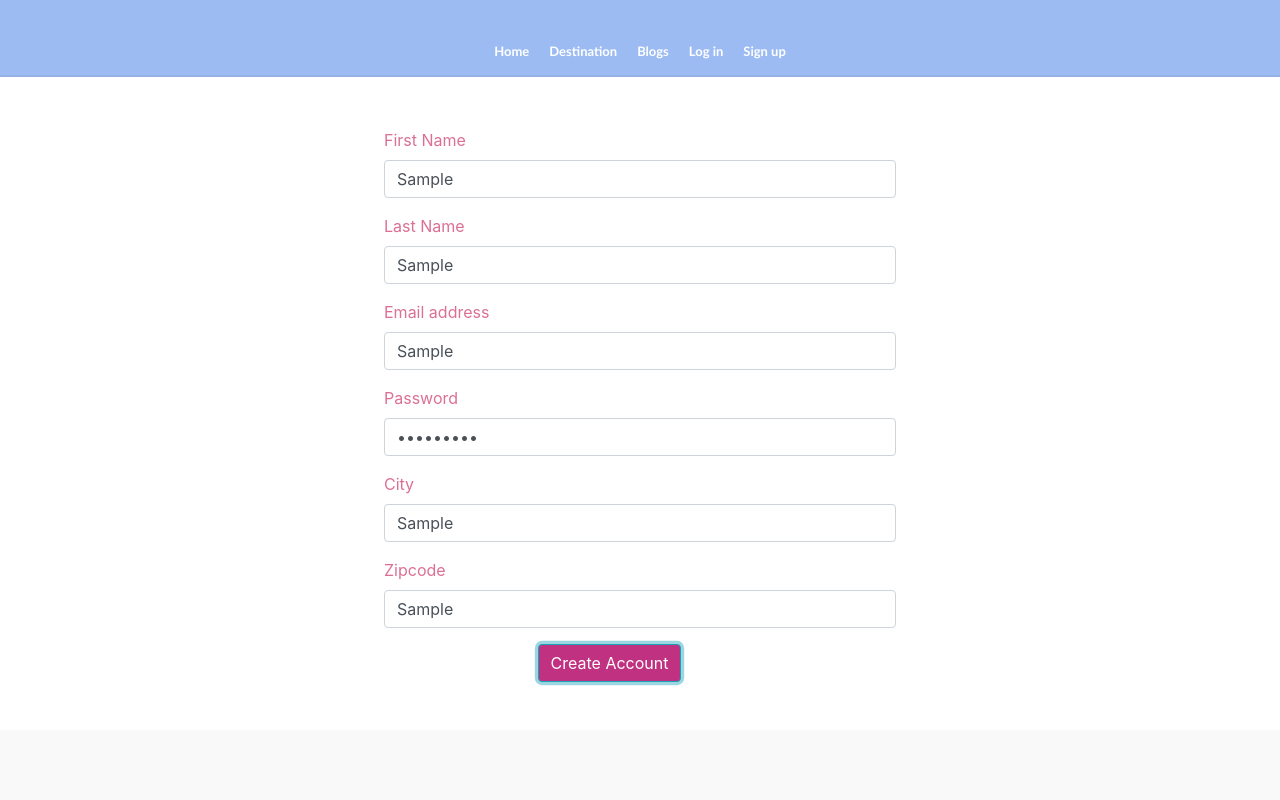
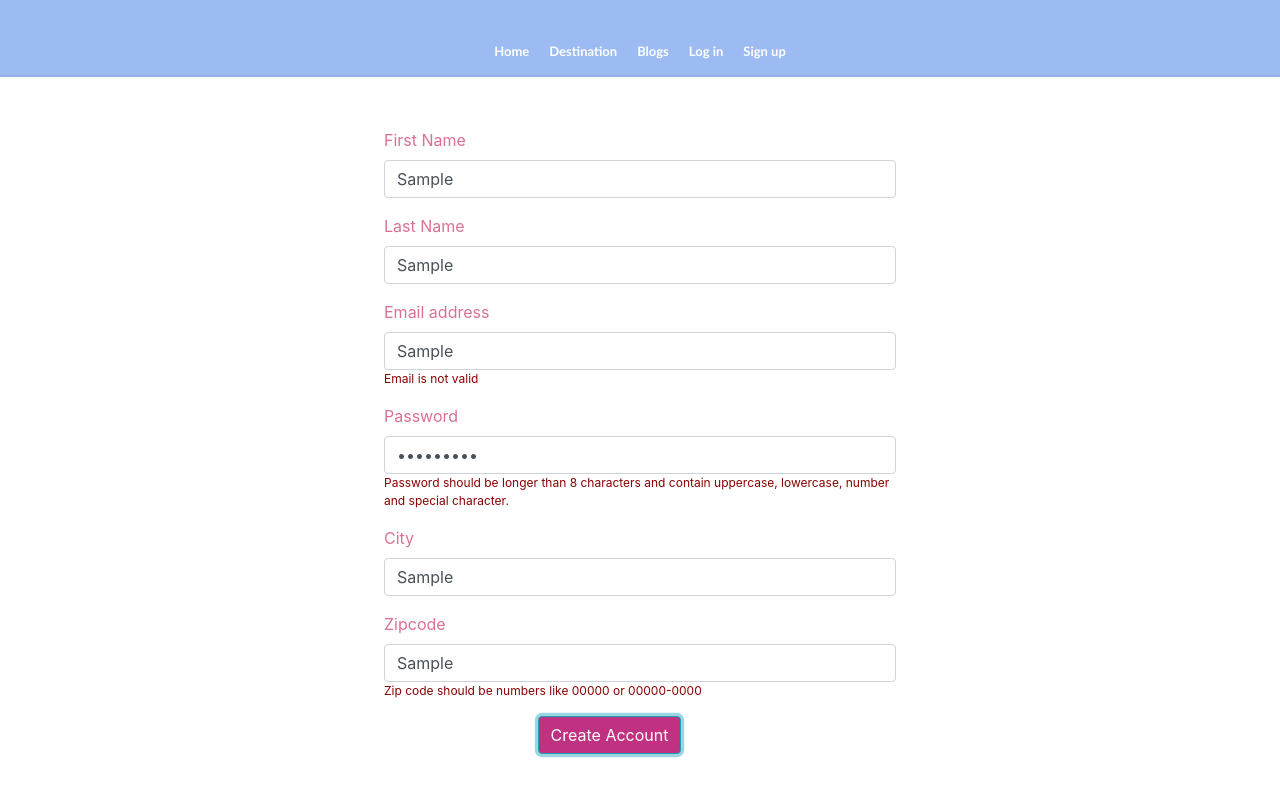
Before and after one commit to DD-HAREKAZE/FinalProject_WebDesign, an Angular app in the folder assignment9/: page /signup in a window 1280 px wide. Both pictures are taken after typing "Sample", "Sample", "Sample", "Sample123", "Sample", "Sample" into the empty fields and a click on the button "Create Account". Shown: the top 800 px of the page. Built offline with nearby package versions, Linux system fonts and the light colour scheme.

Commit message:
8.sign up validation html

```diff
--- a/assignment9/src/app/signup/signup.component.css
+++ b/assignment9/src/app/signup/signup.component.css
@@ -13,3 +13,8 @@
   background-color: #c13181;
   color: white;
 }
+
+.help-block {
+  font-size: 12px;
+  color:darkred;
+}
--- a/assignment9/src/app/signup/signup.component.html
+++ b/assignment9/src/app/signup/signup.component.html
@@ -1,42 +1,57 @@
 <app-header></app-header>
 
 
-<form [formGroup]= "registerForm" (ngSubmit)="creteUser()" class = "signupForm">
+<form [formGroup]= "registerForm" (ngSubmit)="creteUser()" class = "signupForm" >
 
   <div class="form-group" id = "first">
     <label for="firstName">First Name</label>
     <input formControlName="firstName" class="form-control" type="text" name="firstName" id="firstName"
            placeholder="" [(ngModel)]="firstName"/>
+    <div *ngIf="submitted && f.firstName.errors" class = "help-block">
+      <div *ngIf="f.firstName.errors.required">First Name is required</div>
+  </div>
   </div>
 
   <div class="form-group">
     <label for="lastName">Last Name</label>
     <input formControlName="lastName" class="form-control" class="form-control" type="text" name="lastName" id="lastName"
            placeholder="" [(ngModel)]="lastName"/>
+    <div *ngIf="submitted && f.lastName.errors" class = "help-block">
+      <div *ngIf="f.lastName.errors.required">Last Name is required</div>
+    </div>
   </div>
 
   <div class="form-group">
     <label for="userName">Email address</label>
     <input formControlName="userName" class="form-control" type="text" name="userName" id="userName"
            placeholder="" [(ngModel)]="userName"/>
+    <div *ngIf="submitted && f.userName.errors" class = "help-block">
+      Email is not valid</div>
   </div>
 
   <div class="form-group">
     <label for="password">Password</label>
     <input formControlName="password" class="form-control" type="password" name="password" id="password"
            placeholder="" [(ngModel)]="password"/>
+    <div *ngIf="submitted && f.password.errors" class = "help-block">
+      Password should be longer than 8 characters and contain uppercase, lowercase, number and special character. </div>
   </div>
 
   <div class="form-group">
     <label for="city">City</label>
     <input formControlName="city" class="form-control" type="city" name="city" id="city"
            placeholder="" [(ngModel)]="city"/>
+    <div *ngIf="submitted && f.city.errors" class = "help-block">
+      <div *ngIf="f.city.errors.required">City is required</div>
+    </div>
   </div>
 
   <div class="form-group">
     <label for="zip">Zipcode</label>
     <input formControlName="zip" class="form-control" type="zip" name="zip" id="zip"
            placeholder="" [(ngModel)]="zip"/>
+    <div *ngIf="submitted && f.zip.errors" class = "help-block">
+      Zip code should be numbers like 00000 or 00000-0000</div>
   </div>
 
 
--- a/assignment9/src/app/signup/signup.component.ts
+++ b/assignment9/src/app/signup/signup.component.ts
@@ -27,7 +27,7 @@ export class SignupComponent implements OnInit {
     this.registerForm = this.formBuilder.group({
       firstName: ['', Validators.required],
       lastName: ['', Validators.required],
-      userName: ['', [Validators.required, Validators.email]],
+      userName: ['', [Validators.required, Validators.pattern(/^[a-zA-Z0-9_.+-]+@[a-zA-Z0-9-]+\.[a-zA-Z0-9-.]+$/)]],
       password: ['', [Validators.required, Validators.pattern(/^(?=.*[a-z])(?=.*[A-Z])(?=.*[0-9])(?=.*[!@#\$%\^&\*])(?=.{8,})/)]],
       city: ['', Validators.required],
       zip: ['', [Validators.required, Validators.pattern(/(^\d{5}$)|(^\d{5}-\d{4}$)/)]]
@@ -46,6 +46,7 @@ export class SignupComponent implements OnInit {
     }
 
     console.log(this.registerForm.value);
+
     this.loading = true;
     this.userService.create(this.registerForm.value)
       .subscribe(data => {
```
Also changed, not shown: 1 other file (tests, documents, lock files or other folders).
